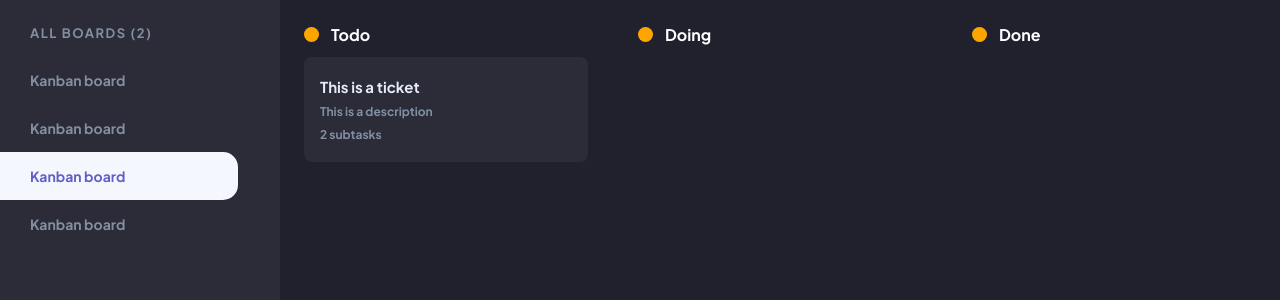
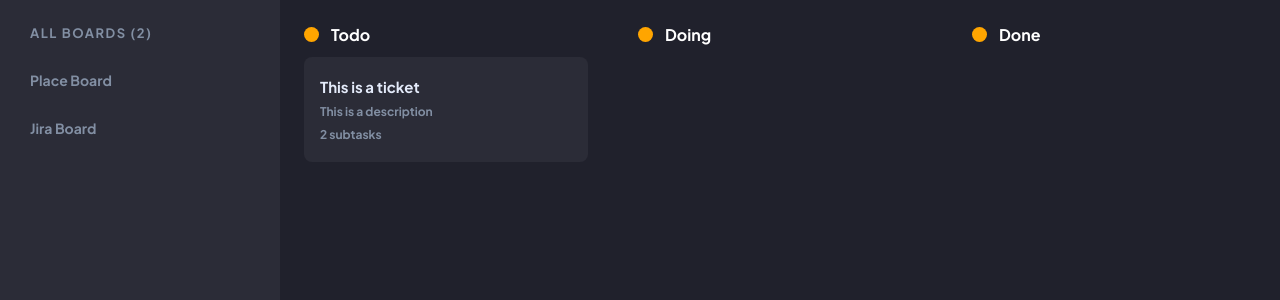
Before and after one commit to imMatheus/kanban-board, a React (Vite) app: page / in a window 1280 px wide. Shown: the top 300 px of the page. Built offline with nearby package versions, Linux system fonts and the light colour scheme.

Commit message:
started on project context

```diff
--- a/package.json
+++ b/package.json
@@ -11,7 +11,8 @@
   "dependencies": {
     "react": "^18.2.0",
     "react-dom": "^18.2.0",
-    "sass": "^1.57.1"
+    "sass": "^1.57.1",
+    "uuid": "^9.0.0"
   },
   "devDependencies": {
     "@types/react": "^18.0.26",
--- a/src/components/SideNav/SideNav.jsx
+++ b/src/components/SideNav/SideNav.jsx
@@ -1,16 +1,19 @@
 import React from 'react'
 import './SideNav.scss'
+import { useProject } from '../../context/ProjectContext'
 
 export default function SideNav() {
+    const { projects } = useProject()
+    console.log(projects)
+
     return (
         <div className='sidenav'>
             <p>ALL BOARDS (2)</p>
 
             <ul>
-                <li className=''>Kanban board</li>
-                <li className=''>Kanban board</li>
-                <li className='active'>Kanban board</li>
-                <li className=''>Kanban board</li>
+                {projects.map((project) => (
+                    <li key={project.id}>{project.title}</li>
+                ))}
             </ul>
         </div>
     )
--- /dev/null
+++ b/src/context/ProjectContext.jsx
@@ -0,0 +1,24 @@
+import React, { useState, useContext, createContext } from 'react'
+import { projectsData } from './projects-data'
+
+const ProjectContext = createContext({})
+
+export function useProject() {
+    return useContext(ProjectContext)
+}
+
+const ProjectProvider = ({ children }) => {
+    const [projects, setProjects] = useState(projectsData)
+
+    const value = {
+        projects: projects,
+    }
+
+    return (
+        <ProjectContext.Provider value={value}>
+            {children}
+        </ProjectContext.Provider>
+    )
+}
+
+export default ProjectProvider
--- /dev/null
+++ b/src/context/projects-data.js
@@ -0,0 +1,138 @@
+import { v4 as uuidv4 } from 'uuid'
+
+export const projectsData = [
+    {
+        title: 'Place Board',
+        id: 1,
+        board: [
+            {
+                name: 'Todo',
+                tickets: [
+                    {
+                        id: uuidv4(),
+                        title: 'Context Bug',
+                        description:
+                            'This is one of the longest descriptions ever',
+                        tasks: ['Fix types at the same time'],
+                    },
+                    {
+                        id: uuidv4(),
+                        title: 'Datalake team need config',
+                        description: '',
+                        tasks: ['Fix types at the same time'],
+                    },
+                    {
+                        id: uuidv4(),
+                        title: 'i18n english',
+                        description: 'Setup json and NPM',
+                        tasks: ['Fix types at the same time'],
+                    },
+                    {
+                        id: uuidv4(),
+                        title: 'Datalake team need config',
+                        description: '',
+                        tasks: ['Fix types at the same time'],
+                    },
+                    {
+                        id: uuidv4(),
+                        title: 'i18n english',
+                        description: 'Setup json and NPM',
+                        tasks: ['Fix types at the same time'],
+                    },
+                ],
+            },
+            {
+                name: 'Doing',
+                tickets: [
+                    {
+                        id: uuidv4(),
+                        title: 'Portal for modals',
+                        description:
+                            'This is one of the longest descriptions ever',
+                        tasks: ['Fix types at the same time'],
+                    },
+                    {
+                        id: uuidv4(),
+                        title: 'Context Bug',
+                        description:
+                            'This is one of the longest descriptions ever',
+                        tasks: ['Fix types at the same time'],
+                    },
+                ],
+            },
+            {
+                name: 'Done',
+                tickets: [
+                    {
+                        id: uuidv4(),
+                        title: 'Context Bug',
+                        description:
+                            'This is one of the longest descriptions ever',
+                        tasks: ['Fix types at the same time'],
+                    },
+                    {
+                        id: uuidv4(),
+                        title: 'Datalake team need config',
+                        description: '',
+                        tasks: ['Fix types at the same time'],
+                    },
+                    {
+                        id: uuidv4(),
+                        title: 'i18n english',
+                        description: 'Setup json and NPM',
+                        tasks: ['Fix types at the same time'],
+                    },
+                ],
+            },
+        ],
+    },
+    {
+        title: 'Jira Board',
+        id: 2,
+        board: {
+            stage1: {
+                name: 'Todo',
+                tickets: [
+                    {
+                        id: uuidv4(),
+                        title: 'Test Bug',
+                        description:
+                            'This is one of the longest descriptions ever',
+                        tasks: ['Fix types at the same time'],
+                    },
+                ],
+            },
+            stage2: {
+                name: 'Doing',
+                tickets: [
+                    {
+                        id: uuidv4(),
+                        title: 'Portal for modals',
+                        description:
+                            'This is one of the longest descriptions ever',
+                        tasks: [
+                            'Types and modal refs, get cookies to work with auth',
+                        ],
+                    },
+                ],
+            },
+            stage3: {
+                name: 'Done',
+                tickets: [
+                    {
+                        id: uuidv4(),
+                        title: 'Datalake team need config',
+                        description: '',
+                        tasks: ['Fix types at the same time'],
+                    },
+                    {
+                        id: uuidv4(),
+                        title: 'i18n english',
+                        description: 'Setup json and NPM',
+                        tasks: ['Fix types at the same time'],
+                    },
+                ],
+            },
+        },
+    },
+]
--- a/src/main.jsx
+++ b/src/main.jsx
@@ -2,9 +2,12 @@ import React from 'react'
 import ReactDOM from 'react-dom/client'
 import App from './App'
 import './index.scss'
+import ProjectProvider from './context/ProjectContext'
 
 ReactDOM.createRoot(document.getElementById('root')).render(
     <React.StrictMode>
-        <App />
+        <ProjectProvider>
+            <App />
+        </ProjectProvider>
     </React.StrictMode>
 )
```
Also changed, not shown: 1 other file (tests, documents, lock files or other folders).
